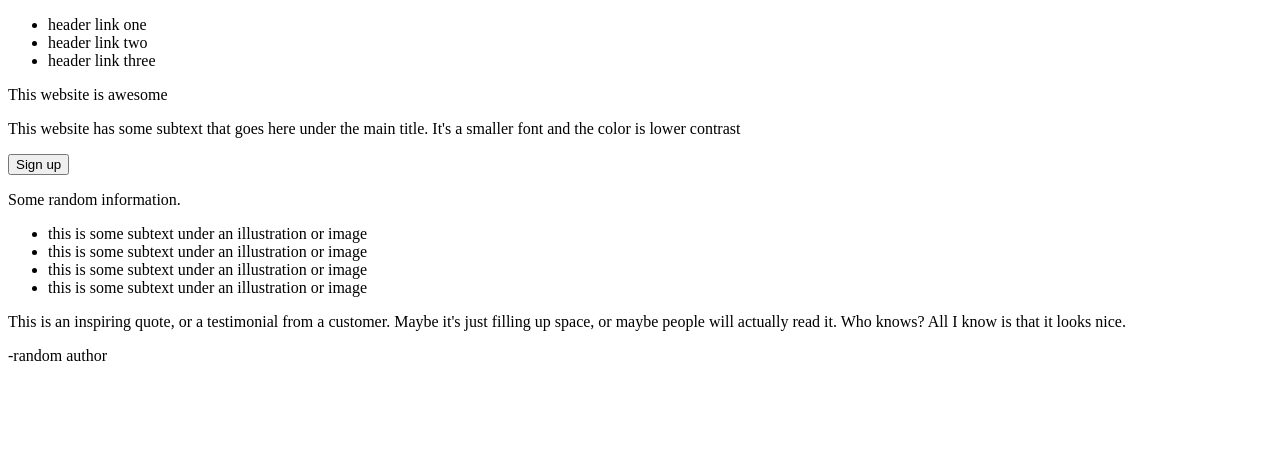
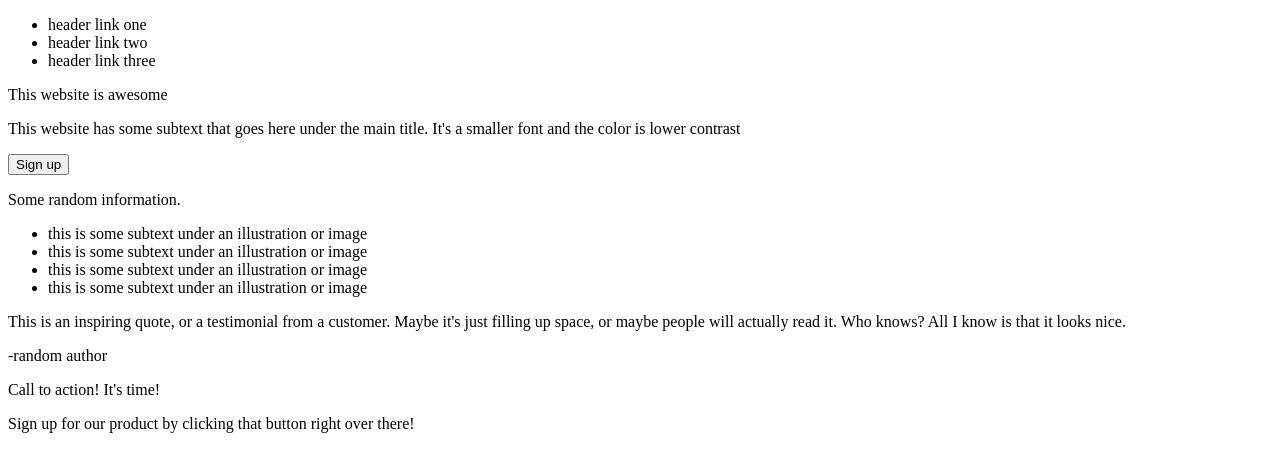
Before and after one commit to riverafr1/Landing-Page-Project, a plain HTML site: page index.html in a window 1280 px wide. Drawn offline with Linux system fonts and the light colour scheme.

Commit message:
Add two paragraphs to sign-up div

```diff
--- a/index.html
+++ b/index.html
@@ -44,7 +44,8 @@
     </div>
 
     <div class="sign-up">
-
+        <p>Call to action! It's time!</p>
+        <p>Sign up for our product by clicking that button right over there!</p>
     </div>
 </body>
 </html>
```
